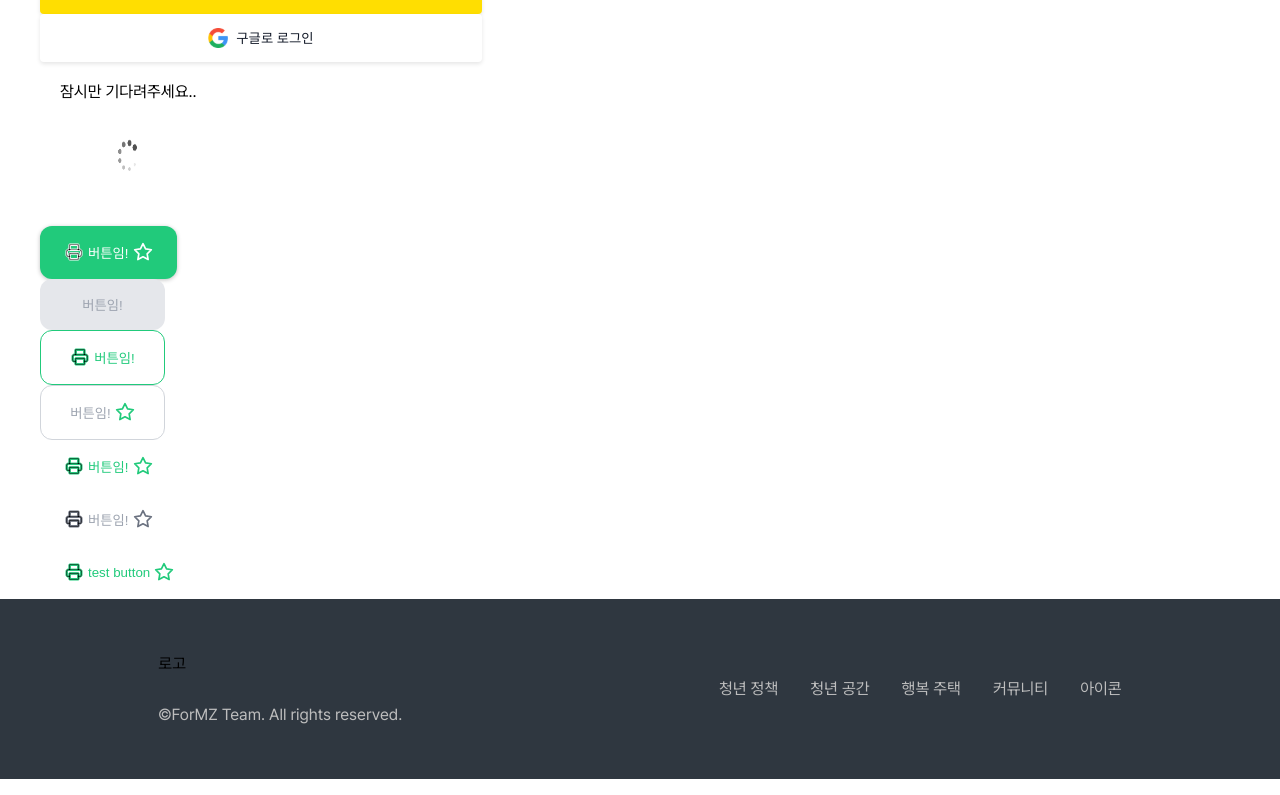
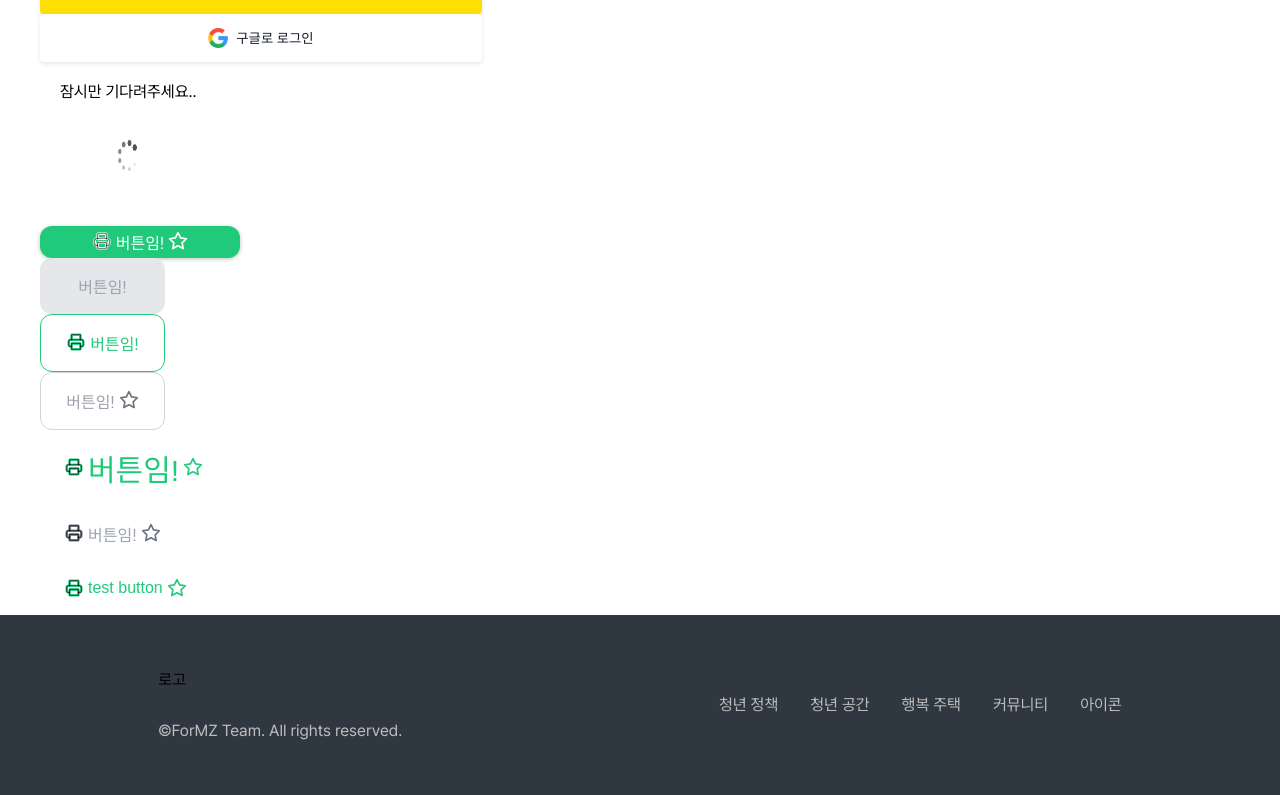
Before and after one commit to For-MZ/formz-fe, a Next.js app: page / in a window 1280 px wide. Shown: the part 658-1453 px from the top of the page. Built offline with nearby package versions, Linux system fonts and the light colour scheme; a web font is replaced by a local one.

Commit message:
Design: Button 공통 컴포넌트 props 추가

```diff
--- a/src/app/page.tsx
+++ b/src/app/page.tsx
@@ -74,26 +74,30 @@ export default function Home() {
       <LoginButton type="google" />
       <Loading loading={loading} />
       <Button
-        type="filled"
+        design="filled"
         text="버튼임!"
         disabled={false}
         onClick={() => console.log('클릭')}
         LeftIcon={Printer}
         RightIcon={Star}
+        type="submit"
+        width="200px"
+        height="20px"
       />
-      <Button type="filled" text="버튼임!" disabled={true} onClick={() => console.log('클릭')} />
-      <Button type="outline" text="버튼임!" disabled={false} onClick={() => console.log('클릭')} LeftIcon={Printer} />
-      <Button type="outline" text="버튼임!" disabled={true} onClick={() => console.log('클릭')} RightIcon={Star} />
+      <Button design="filled" text="버튼임!" disabled={true} onClick={() => console.log('클릭')} />
+      <Button design="outline" text="버튼임!" disabled={false} onClick={() => console.log('클릭')} LeftIcon={Printer} />
+      <Button design="outline" text="버튼임!" disabled={true} onClick={() => console.log('클릭')} RightIcon={Star} />
       <Button
-        type="transparent"
+        design="transparent"
         text="버튼임!"
         disabled={false}
+        fontSize="30px"
         onClick={() => console.log('클릭')}
         LeftIcon={Printer}
         RightIcon={Star}
       />
       <Button
-        type="transparent"
+        design="transparent"
         text="버튼임!"
         disabled={true}
         onClick={() => console.log('클릭')}
@@ -101,7 +105,7 @@ export default function Home() {
         RightIcon={Star}
       />
       <Button
-        type="transparent"
+        design="transparent"
         text="test button"
         disabled={false}
         onClick={() => console.log('클릭')}
--- a/src/components/UI/Button/Button.module.scss
+++ b/src/components/UI/Button/Button.module.scss
@@ -5,7 +5,10 @@
   gap: 4px;
   padding: 16px 24px;
   border-radius: 12px;
-  min-width: 125px;
+  font-size: inherit;
+  .icon {
+    font-size: inherit;
+  }
 }
 
 .filled {
@@ -66,7 +69,7 @@
     color: $text-interactive-primary-press-color;
     .icon {
       path {
-        color: $icon-interactive-primary-press-color;
+        stroke: $icon-interactive-primary-press-color;
       }
     }
   }
@@ -80,7 +83,7 @@
     color: $text-disabled-color;
     .icon {
       path {
-        color: $icon-disabled-color;
+        stroke: $icon-disabled-color;
       }
     }
   }
--- a/src/components/UI/Button/index.tsx
+++ b/src/components/UI/Button/index.tsx
@@ -1,22 +1,33 @@
 'use client';
 
+import { ButtonHTMLAttributes } from 'react';
 import styles from './Button.module.scss';
 
-type Props = {
-  type: 'filled' | 'outline' | 'transparent';
+interface Props extends ButtonHTMLAttributes<HTMLButtonElement> {
+  width?: string;
+  height?: string;
+  fontSize?: string;
+  design: 'filled' | 'outline' | 'transparent';
   LeftIcon?: React.ComponentType<React.SVGProps<SVGSVGElement>>;
   RightIcon?: React.ComponentType<React.SVGProps<SVGSVGElement>>;
-  text: string;
-  disabled?: boolean;
-  onClick: () => void;
-};
+  text?: string;
+}
 
-export default function Button({ type, LeftIcon, RightIcon, text, disabled = true, onClick }: Props) {
+export default function Button({
+  width = '125px',
+  height,
+  fontSize,
+  design,
+  LeftIcon,
+  RightIcon,
+  text,
+  ...props
+}: Props) {
   return (
     <button
-      className={`${styles.button} ${type === 'filled' ? styles.filled : type === 'outline' ? styles.outline : styles.transparent}`}
-      onClick={onClick}
-      disabled={disabled}
+      style={{ minWidth: width, height, fontSize }}
+      className={`${styles.button} ${design === 'filled' ? styles.filled : design === 'outline' ? styles.outline : styles.transparent}`}
+      {...props}
     >
       {LeftIcon && <LeftIcon className={styles.icon} />}
       <span className={styles.text}>{text}</span>
```
